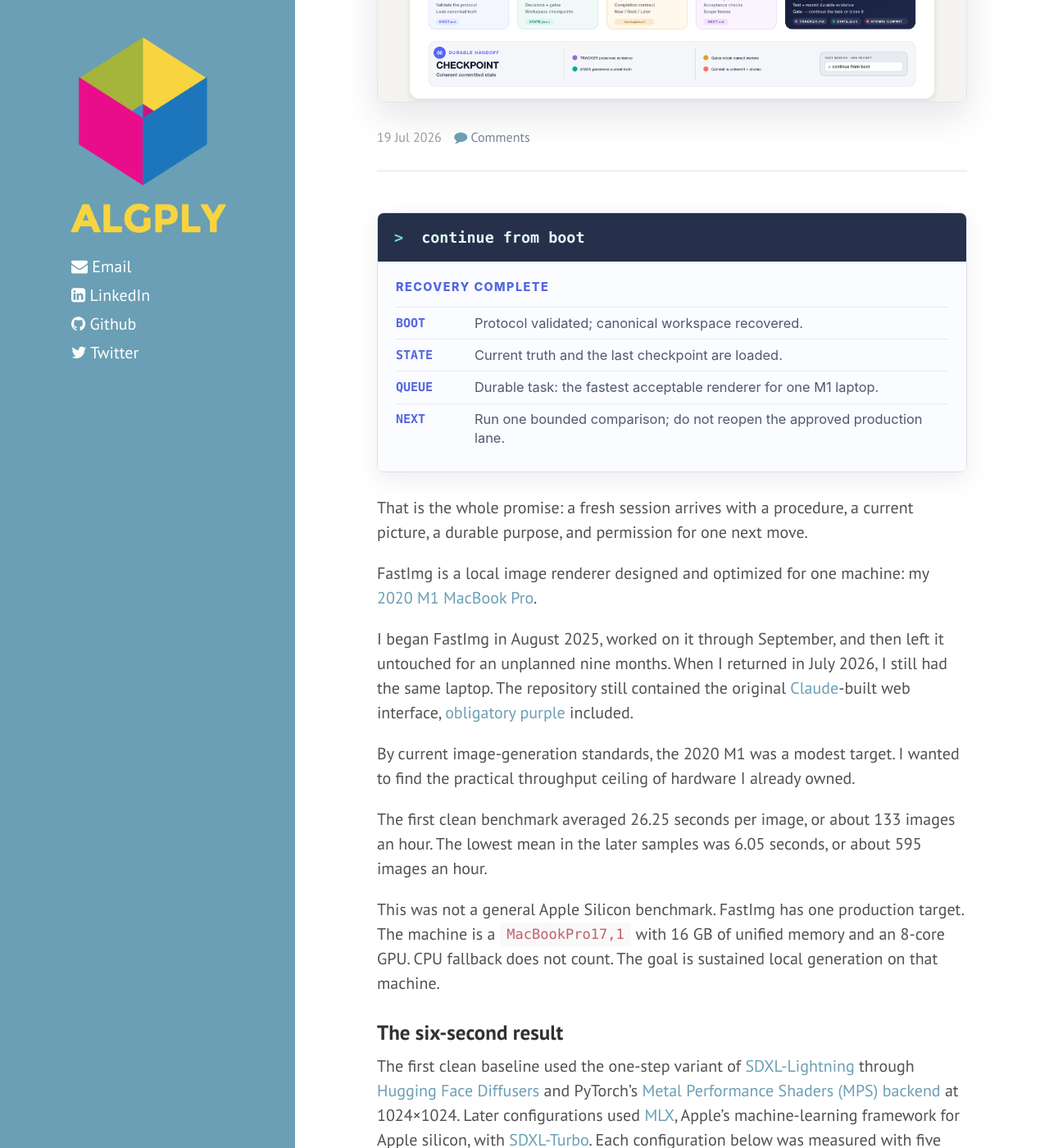
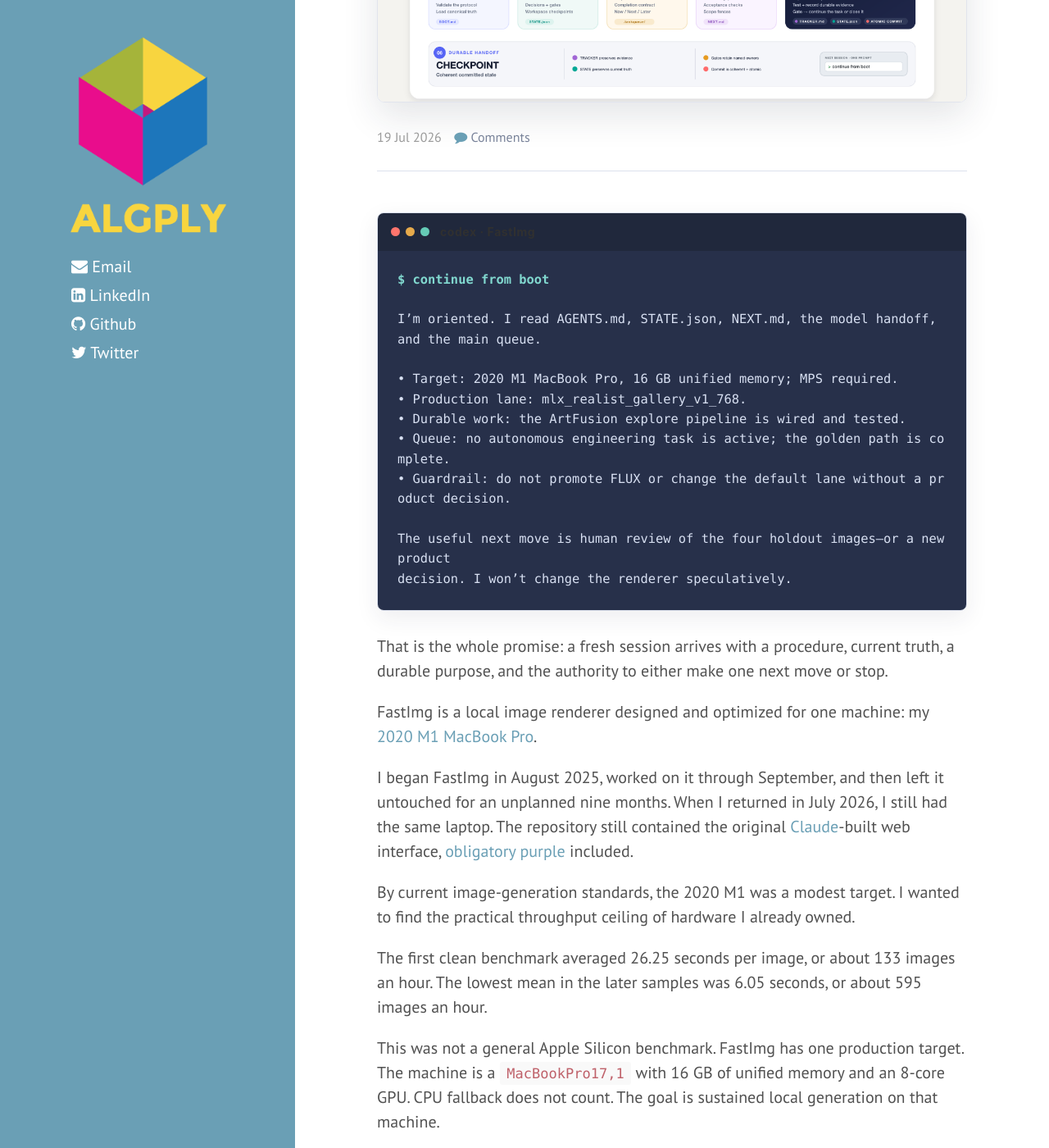
Before and after one commit to josephgardner/josephgardner.github.io, a Jekyll site: the page built from _posts/2026-07-19-agent-session-protocol.md, in a window 1280 px wide and 1400 px high, scrolled down 546 px. Shown: the whole window at 82% size. Built offline with Jekyll 4.4.1, drawn with Linux system fonts in a browser that asks for light colours; nearby versions of some CDN libraries; comment, search, counter and statistics services are not loaded.

Commit message:
Make protocol recovery example terminal-like

```diff
--- a/_posts/2026-07-19-agent-session-protocol.md
+++ b/_posts/2026-07-19-agent-session-protocol.md
@@ -17,20 +17,24 @@
 ---
 
 <section class="session-demo" aria-label="Example fresh-session recovery">
-  <div class="session-demo-prompt"><span>&gt;</span> continue from boot</div>
-  <div class="session-demo-response">
-    <p class="session-demo-label">Recovery complete</p>
-    <dl>
-      <div><dt>BOOT</dt><dd>Protocol validated; canonical workspace recovered.</dd></div>
-      <div><dt>STATE</dt><dd>Current truth and the last checkpoint are loaded.</dd></div>
-      <div><dt>QUEUE</dt><dd>Durable task: the fastest acceptable renderer for one M1 laptop.</dd></div>
-      <div><dt>NEXT</dt><dd>Run one bounded comparison; do not reopen the approved production lane.</dd></div>
-    </dl>
-  </div>
+  <div class="session-demo-bar"><span></span><span></span><span></span><strong>codex · FastImg</strong></div>
+  <pre class="session-demo-output"><code><span class="session-demo-command">$ continue from boot</span>
+
+I’m oriented. I read AGENTS.md, STATE.json, NEXT.md, the model handoff,
+and the main queue.
+
+• Target: 2020 M1 MacBook Pro, 16 GB unified memory; MPS required.
+• Production lane: mlx_realist_gallery_v1_768.
+• Durable work: the ArtFusion explore pipeline is wired and tested.
+• Queue: no autonomous engineering task is active; the golden path is complete.
+• Guardrail: do not promote FLUX or change the default lane without a product decision.
+
+The useful next move is human review of the four holdout images—or a new product
+decision. I won’t change the renderer speculatively.</code></pre>
 </section>
 
-That is the whole promise: a fresh session arrives with a procedure, a current
-picture, a durable purpose, and permission for one next move.
+That is the whole promise: a fresh session arrives with a procedure, current
+truth, a durable purpose, and the authority to either make one next move or stop.
 
 FastImg is a local image renderer designed and optimized for one machine: my
 [2020 M1 MacBook Pro](https://support.apple.com/en-us/111893).
--- a/public/css/poole.css
+++ b/public/css/poole.css
@@ -737,56 +737,51 @@
   box-shadow: 0 .45rem 1.4rem rgba(32, 40, 60, .08);
   font-family: -apple-system, BlinkMacSystemFont, "Segoe UI", sans-serif;
 }
-.session-demo-prompt {
-  padding: .8rem 1rem;
-  color: #dffbf7;
+.session-demo-bar {
+  display: flex;
+  align-items: center;
+  gap: .35rem;
+  min-height: 2.3rem;
+  padding: 0 .8rem;
+  color: #aeb8d5;
+  background: #20283c;
+}
+.session-demo-bar span {
+  width: .55rem;
+  height: .55rem;
+  border-radius: 50%;
+  background: #61708f;
+}
+.session-demo-bar span:nth-child(1) { background: #ff756d; }
+.session-demo-bar span:nth-child(2) { background: #e6aa4b; }
+.session-demo-bar span:nth-child(3) { background: #65cbb6; }
+.session-demo-bar strong {
+  margin-left: .3rem;
+  font-size: .7rem;
+  font-weight: 700;
+  letter-spacing: .04em;
+}
+.session-demo-output {
+  box-sizing: border-box;
+  min-height: 18.5rem;
+  margin: 0;
+  padding: 1.15rem 1.2rem 1.3rem;
+  overflow-x: auto;
+  color: #d8e0f2;
   background: #27304a;
   font-family: ui-monospace, SFMono-Regular, Menlo, Monaco, Consolas, monospace;
-  font-size: .92rem;
-  font-weight: 700;
+  font-size: .77rem;
+  line-height: 1.58;
+  white-space: pre-wrap;
 }
-.session-demo-prompt span {
-  margin-right: .55rem;
+.session-demo-command {
   color: #81d8cf;
-}
-.session-demo-response {
-  padding: 1rem 1.1rem 1.05rem;
-  background: #fbfcff;
-}
-.session-demo-label {
-  margin: 0 0 .65rem;
-  color: #5367df;
-  font-size: .72rem;
   font-weight: 800;
-  letter-spacing: .1em;
-  text-transform: uppercase;
-}
-.session-demo dl {
-  margin: 0;
-}
-.session-demo dl div {
-  display: grid;
-  grid-template-columns: 4.3rem 1fr;
-  gap: .5rem;
-  padding: .38rem 0;
-  border-top: 1px solid #e8ebf3;
-}
-.session-demo dt {
-  color: #5367df;
-  font-family: ui-monospace, SFMono-Regular, Menlo, Monaco, Consolas, monospace;
-  font-size: .75rem;
-  font-weight: 800;
-}
-.session-demo dd {
-  margin: 0;
-  color: #4f5970;
-  font-size: .82rem;
-  line-height: 1.4;
 }
 @media (max-width: 30em) {
   .post-hero { padding: 1.7rem 1.25rem 1.4rem; }
   .post .post-hero .post-title { font-size: 2.25rem; }
-  .session-demo dl div { grid-template-columns: 1fr; gap: .1rem; }
+  .session-demo-output { min-height: 22rem; padding: 1rem; font-size: .7rem; }
 }
 
 /* Related posts */
```
